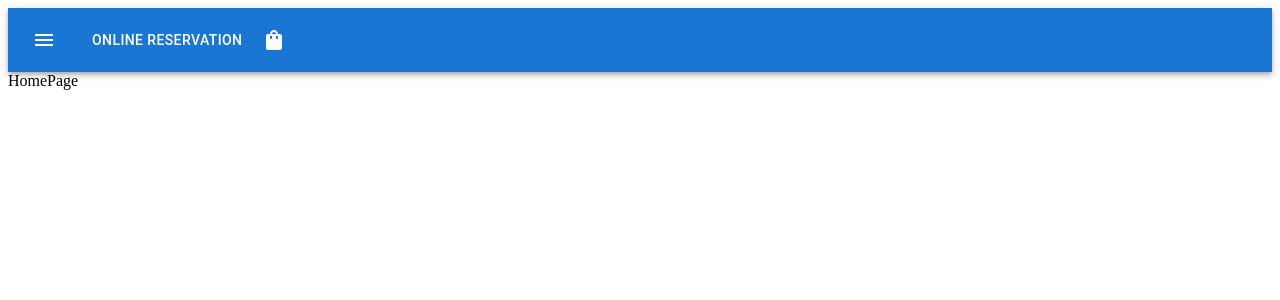
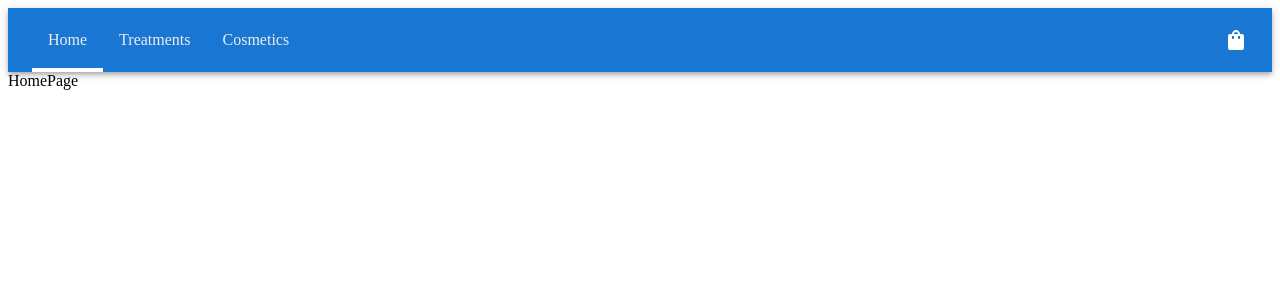
Before and after one commit to ManAgne/Spa-page, a React (Create React App) app in the folder app/: page / in a window 1280 px wide. Shown: the top 300 px of the page. Built offline with nearby package versions, Linux system fonts and the light colour scheme.

Commit message:
feat: Navigation links added to different pages

```diff
--- /dev/null
+++ b/app/src/components/navbar/components/index.jsx
@@ -0,0 +1,20 @@
+import { styled } from "@mui/material";
+import { NavLink } from "react-router-dom";
+
+export const Link = styled(NavLink)(({ theme }) => ({
+  display: 'flex',
+  justifyContent: 'center',
+  alignItems: 'center',
+  padding: theme.spacing(0, 2),
+  textDecoration: 'none',
+  color: theme.palette.grey[200],
+
+  '&.active': {
+    boxShadow: `inset 0 -4px 0 ${theme.palette.common.white}`,
+  },
+
+  ':hover': {
+    backgroundColor: theme.palette.primary.dark,
+    color: theme.palette.common.white,
+  }
+}));
--- a/app/src/components/navbar.jsx
+++ b/app/src/components/navbar/index.jsx
@@ -2,11 +2,17 @@ import * as React from 'react';
 import AppBar from '@mui/material/AppBar';
 import Box from '@mui/material/Box';
 import Toolbar from '@mui/material/Toolbar';
-import Button from '@mui/material/Button';
 import IconButton from '@mui/material/IconButton';
 import MenuIcon from '@mui/icons-material/Menu';
 import ShoppingBagIcon from '@mui/icons-material/ShoppingBag';
 import { useNavigate } from 'react-router-dom';
+import * as Nav from './components';
+
+const pages = [
+  { text: 'Home', to: '/' },
+  { text: 'Treatments', to: '/treatments' },
+  { text: 'Cosmetics', to: '/cosmetics' },
+];
 
 const NavBar = () => {
   const navigate = useNavigate();
@@ -14,18 +20,19 @@ const NavBar = () => {
   return (
     <Box sx={{ flexGrow: 1 }}>
       <AppBar position="static">
-        <Toolbar>
+        <Toolbar sx={{ justifyContent: 'space-between' }}>
           <IconButton
             size="large"
             edge="start"
             color="inherit"
-            aria-label="menu"
-            sx={{ mr: 2 }}
+            sx={{ display: { sm: 'none '} }}
           >
             <MenuIcon />
           </IconButton>
 
-          <Button color="inherit">ONLINE RESERVATION</Button>
+          <Box sx={{ display: 'flex', alignSelf: 'stretch' }}>
+            {pages.map(({ text, to }) => <Nav.Link key={to} to={to}>{text}</Nav.Link>)}
+          </Box>
 
           <IconButton
            size="large"
```
Also changed, not shown: app/src/components/test.jsx (added), app/src/pages/home-page/index.jsx (renamed from app/src/pages/home-page.jsx).
